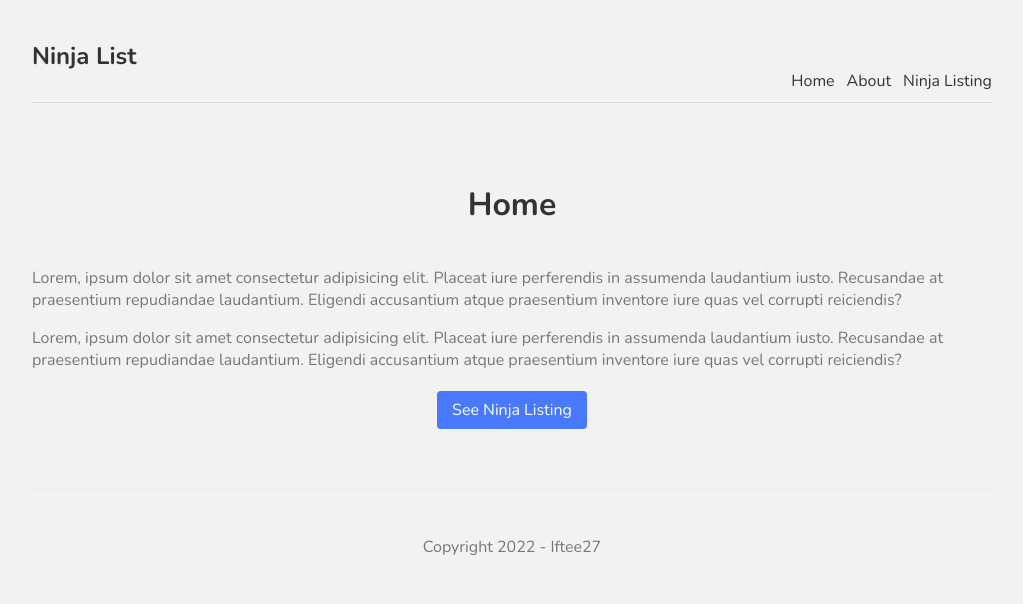
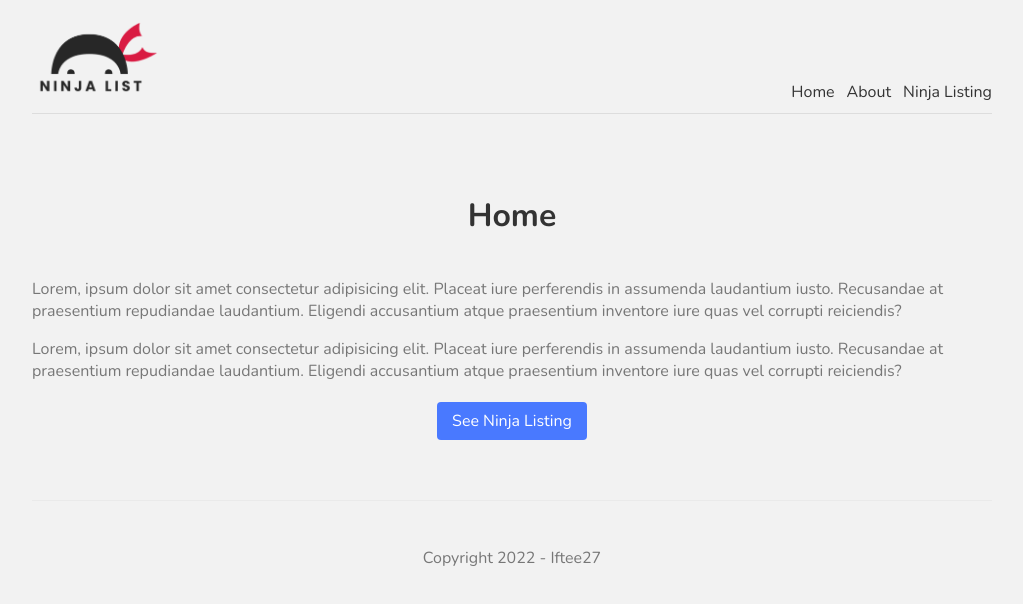
Before and after one commit to Iftee97/first-next-app, a Next.js app: page / in a window 1280 px wide. Shown: the top 604 px of the page, without its empty margins (128-1151 px from the left). Built offline with nearby package versions, Linux system fonts and the light colour scheme.

Commit message:
added image to Navbar

```diff
--- a/components/Navbar.js
+++ b/components/Navbar.js
@@ -1,20 +1,15 @@
 import Link from 'next/link'
+import Image from 'next/image'
 
 const Navbar = () => {
   return (
     <nav>
       <div className="logo">
-        <h1>Ninja List</h1>
+        <Image src="/logo.png" alt="site logo" width={128} height={77} />
       </div>
-      <Link href='/'>
-        <a>Home</a>
-      </Link>
-      <Link href='/about'>
-        <a>About</a>
-      </Link>
-      <Link href='/ninjas'>
-        <a>Ninja Listing</a>
-      </Link>
+      <Link href='/'><a>Home</a></Link>
+      <Link href='/about'><a>About</a></Link>
+      <Link href='/ninjas'><a>Ninja Listing</a></Link>
     </nav>
   )
 }
```
Also changed, not shown: public/logo.png (added).
